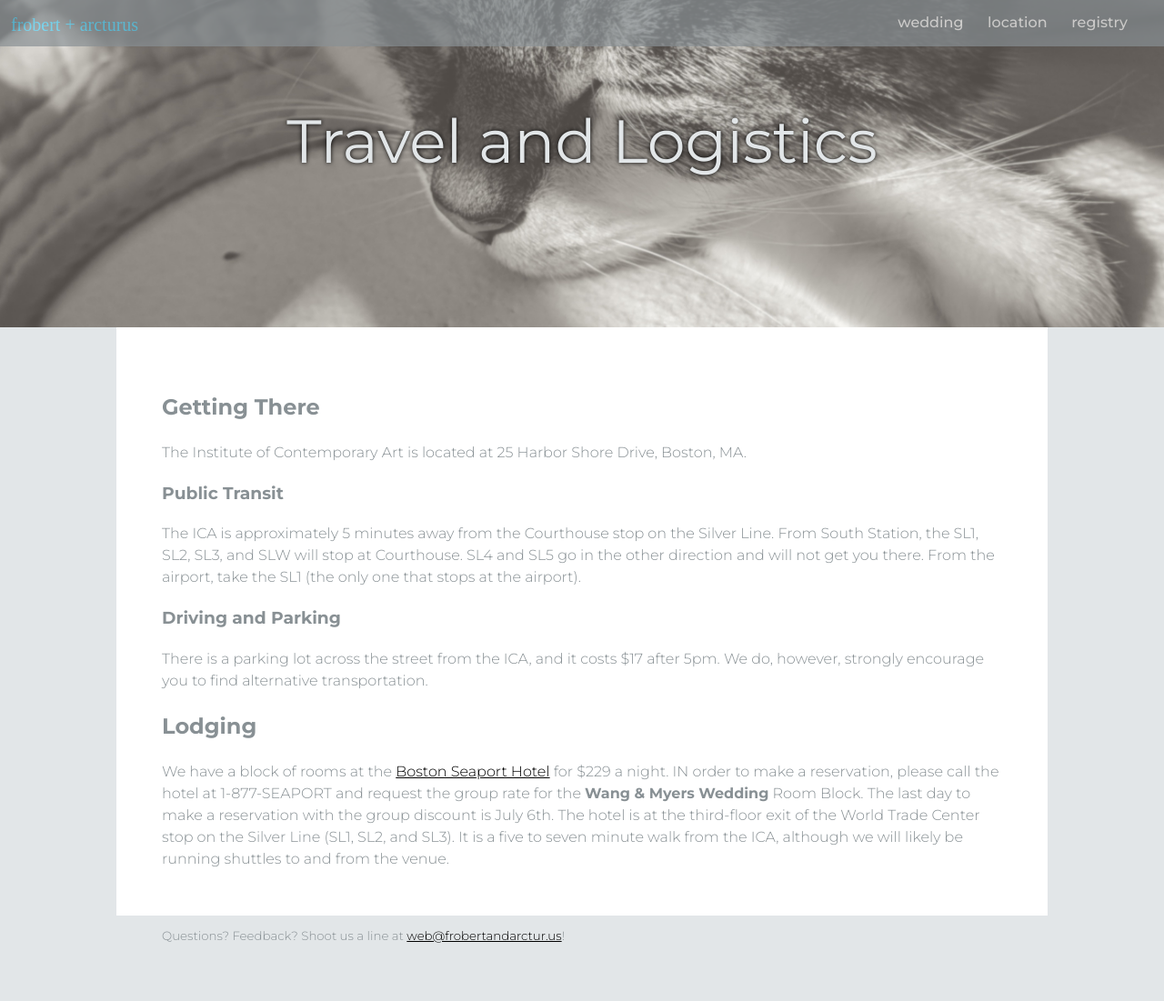
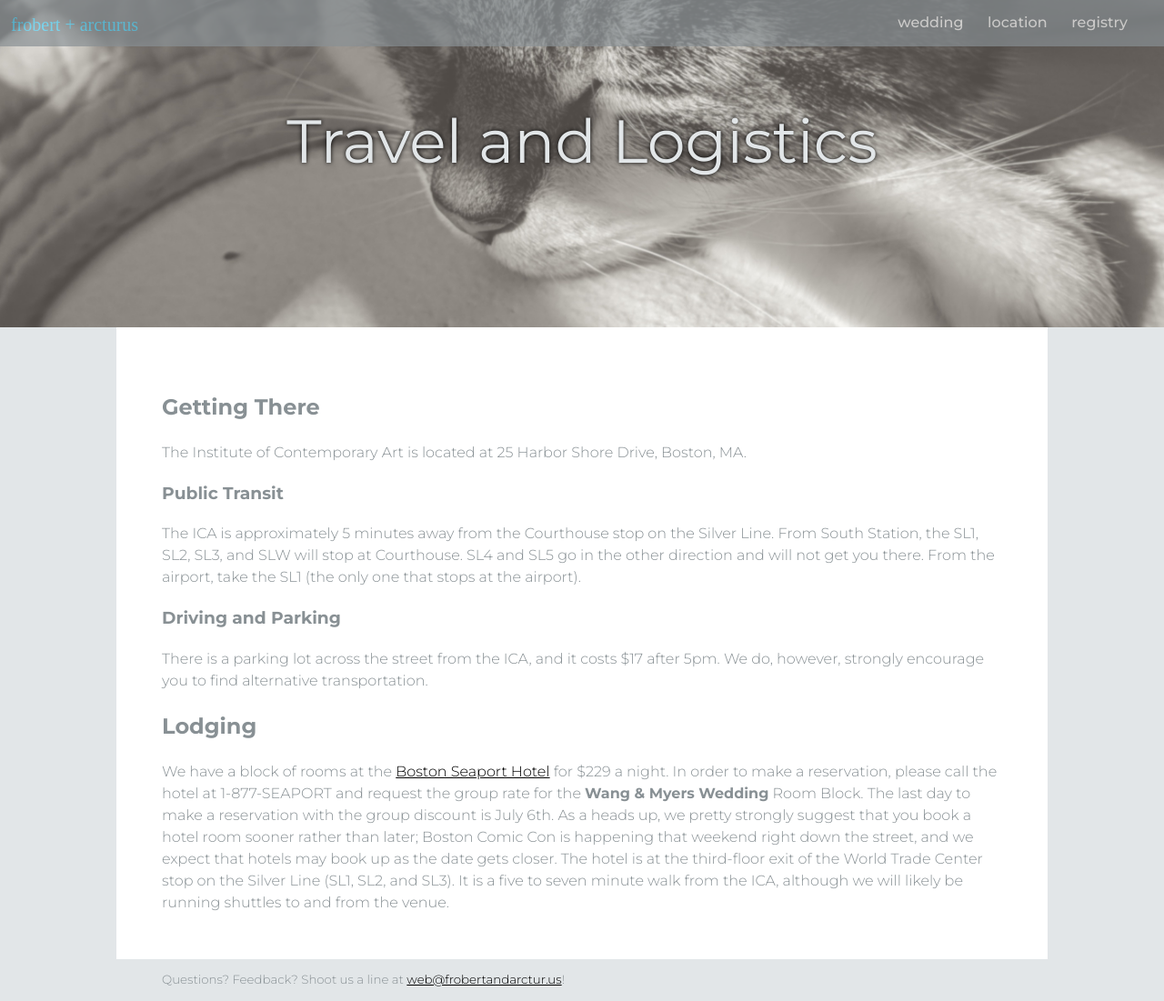
Before and after one commit to catoverdrive/catoverdrive.github.io, a Jekyll site: the page built from location.html, in a window 1280 px wide and 1101 px high. Shown: the whole window at 91% size. Built offline with Jekyll 4.4.1, drawn with Linux system fonts in a browser that asks for light colours; some web fonts are replaced.

Commit message:
fix capitaliation

```diff
--- a/location.html
+++ b/location.html
@@ -19,10 +19,13 @@ however, strongly encourage you to find alternative transportation.
 
 <h2>Lodging</h2>
 We have a block of rooms at the <a href="https://www.seaportboston.com/">Boston Seaport Hotel</a>
-for $229 a night. IN order to make a reservation, please call the hotel at 1-877-SEAPORT
+for $229 a night. In order to make a reservation, please call the hotel at 1-877-SEAPORT
 and request the group rate for the <b>Wang &amp; Myers Wedding</b> Room Block.
 
-The last day to make a reservation with the group discount is July 6th.
+The last day to make a reservation with the group discount is July 6th. As a heads up,
+we pretty strongly suggest that you book a hotel room sooner rather than later; Boston
+Comic Con is happening that weekend right down the street, and we expect that hotels may
+book up as the date gets closer.
 
 The hotel is at the third-floor exit of the World Trade Center stop on the Silver Line
 (SL1, SL2, and SL3). It is a five to seven minute walk from the ICA, although we will
```
